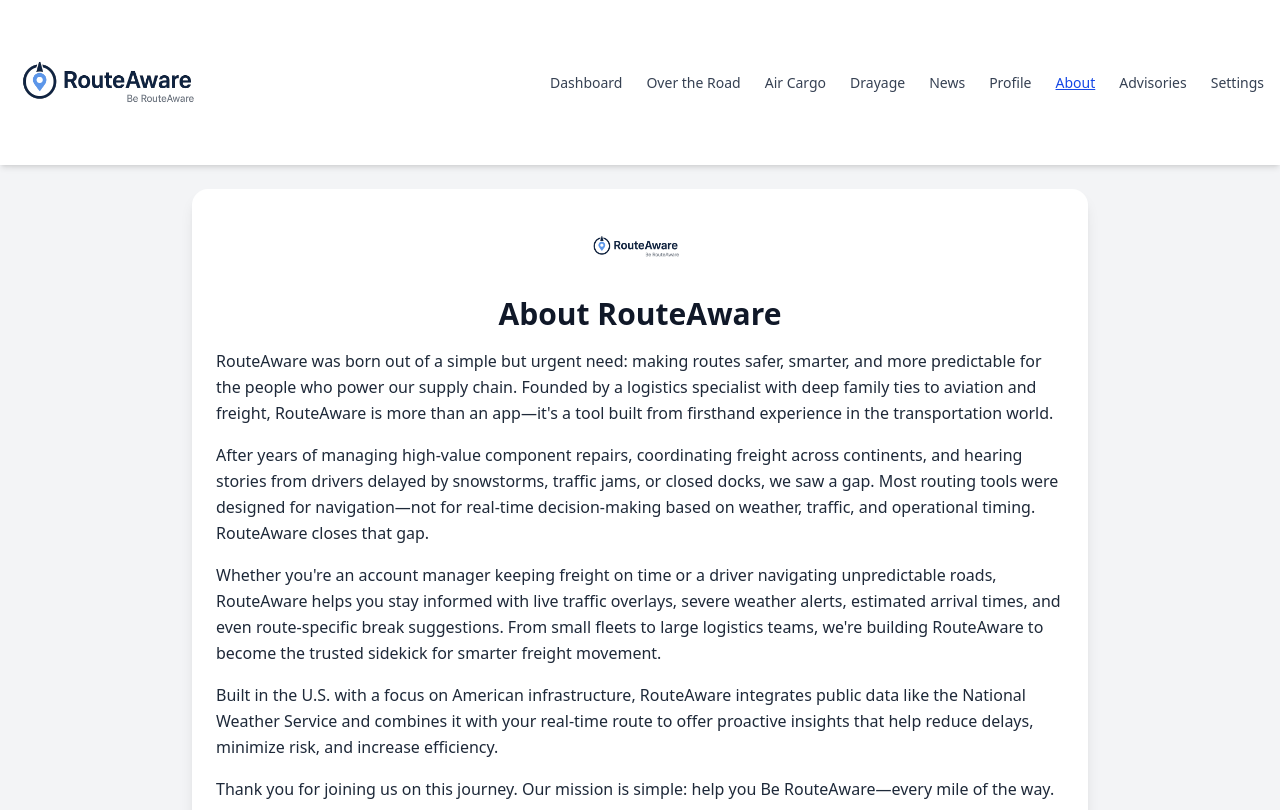
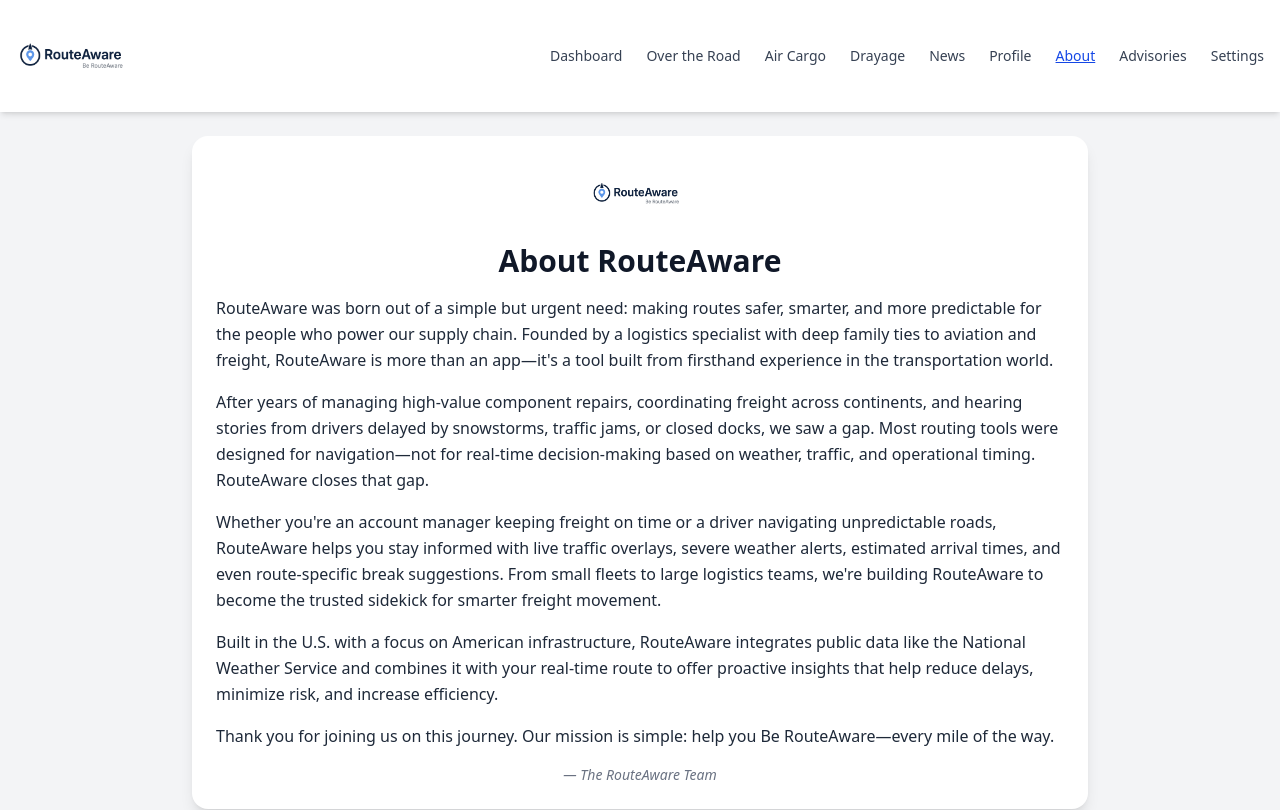
Before and after one commit to RouteAware/routeaware-v1, a Next.js app: page /about-us in a window 1280 px wide. Shown: the top 810 px of the page. Built offline with nearby package versions, Linux system fonts and the light colour scheme.

Commit message:
header mod

```diff
--- a/app/components/Header.tsx
+++ b/app/components/Header.tsx
@@ -26,11 +26,12 @@
       <div className="max-w-screen-xl mx-auto px-4 py-4 flex justify-between items-center">
         <Link href="/" className="flex items-center">
           <Image
-            src="/logo.png"
-            alt="RouteAware Logo"
-            width={200} // ⬅️ 3x size
-            height={200}
-          />
+  src="/logo.png"
+  alt="RouteAware Logo"
+  width={300}
+  height={300}
+  className="h-20 w-auto object-contain"
+/>
         </Link>
         <nav className="flex space-x-6">
           {navItems.map(({ label, href }) => (
```
